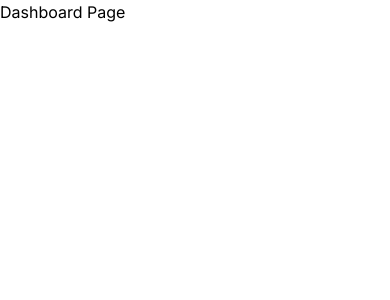
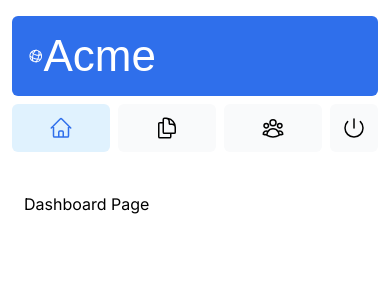
Before and after one commit to jcbhmphrs733/nextjs-dashboard, a Next.js app: page /dashboard in a window 390 px wide. Shown: the top 300 px of the page. Built offline with nearby package versions, Linux system fonts and the light colour scheme; a web font is replaced by a local one.

Commit message:
Implement side navigation links with dynamic styling and hide development indicators

```diff
--- /dev/null
+++ b/app/dashboard/layout.tsx
@@ -0,0 +1,12 @@
+import SideNav from '@/app/ui/dashboard/sidenav';
+
+export default function Layout({ children }: { children: React.ReactNode }) {
+  return (
+    <div className="flex h-screen flex-col md:flex-row md:overflow-hidden">
+      <div className="w-full flex-none md:w-64">
+        <SideNav />
+      </div>
+      <div className="flex-grow p-6 md:overflow-y-auto md:p-12">{children}</div>
+    </div>
+  );
+}
--- a/app/ui/dashboard/nav-links.tsx
+++ b/app/ui/dashboard/nav-links.tsx
@@ -1,8 +1,13 @@
+'use client';
+
 import {
   UserGroupIcon,
   HomeIcon,
   DocumentDuplicateIcon,
 } from '@heroicons/react/24/outline';
+import Link from 'next/link';
+import { usePathname } from 'next/navigation';
+import clsx from 'clsx';
 
 // Map of links to display in the side navigation.
 // Depending on the size of the application, this would be stored in a database.
@@ -17,19 +22,24 @@
 ];
 
 export default function NavLinks() {
+  const pathname = usePathname();
   return (
     <>
       {links.map((link) => {
         const LinkIcon = link.icon;
         return (
-          <a
+          <Link
             key={link.name}
             href={link.href}
-            className="flex h-[48px] grow items-center justify-center gap-2 rounded-md bg-gray-50 p-3 text-sm font-medium hover:bg-sky-100 hover:text-blue-600 md:flex-none md:justify-start md:p-2 md:px-3"
+            className={clsx("flex h-[48px] grow items-center justify-center gap-2 rounded-md bg-gray-50 p-3 text-sm font-medium hover:bg-sky-100 hover:text-blue-600 md:flex-none md:justify-start md:p-2 md:px-3",
+              {
+                'bg-sky-100 text-blue-600': pathname === link.href,
+              },
+            )}
           >
             <LinkIcon className="w-6" />
             <p className="hidden md:block">{link.name}</p>
-          </a>
+          </Link>
         );
       })}
     </>
--- a/app/ui/global.css
+++ b/app/ui/global.css
@@ -16,3 +16,17 @@
   -webkit-appearance: none;
   margin: 0;
 }
+
+/* Hide Next.js development indicator */
+#__next-build-watcher {
+  display: none !important;
+}
+
+/* Alternative selectors for different Next.js versions */
+div[data-nextjs-toast] {
+  display: none !important;
+}
+
+div[style*="position: fixed"][style*="bottom"][style*="left"] {
+  display: none !important;
+}
--- a/next.config.ts
+++ b/next.config.ts
@@ -2,6 +2,10 @@
 
 const nextConfig: NextConfig = {
   /* config options here */
+  devIndicators: {
+    buildActivity: false,
+    buildActivityPosition: 'bottom-right',
+  },
 };
 
 export default nextConfig;
```
